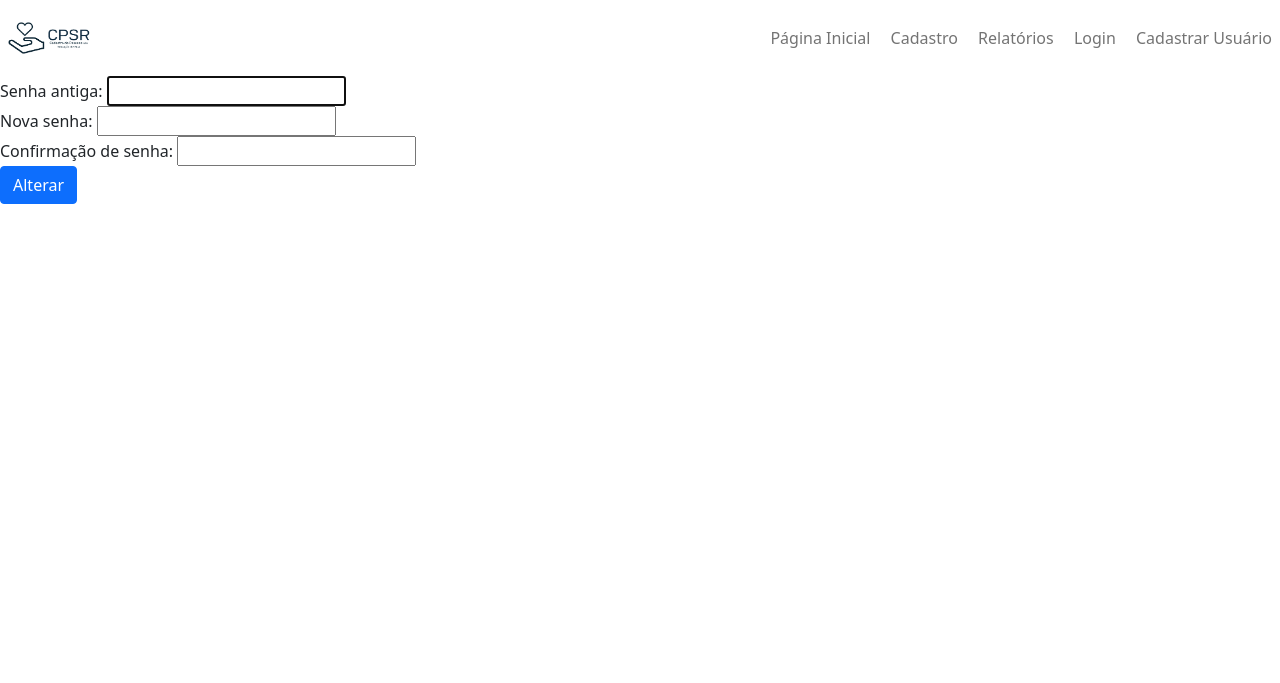
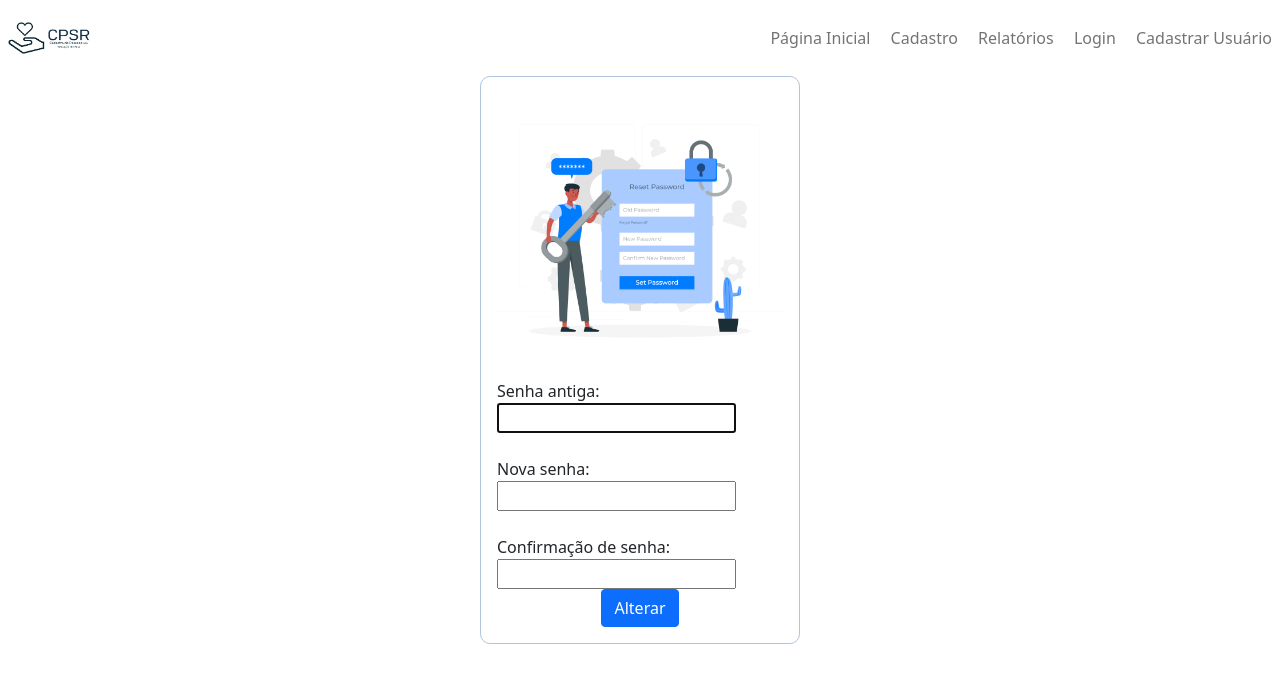
Before and after one commit to jonasdspereira/cpsrapp, a Django app: page /alterar_senha/ in a window 1280 px wide. Shown: the top 683 px of the page. Run offline with Django 4.2, Linux system fonts and the light colour scheme; some libraries are stand-ins or nearby versions.

Commit message:
fix/alterar senha e design do template

```diff
--- a/cpsrapp/cpsr/templates/alterar_senha.html
+++ b/cpsrapp/cpsr/templates/alterar_senha.html
@@ -1,35 +1,43 @@
 {% extends 'base.html' %}
+{% block content %}
+{% load static %}
 
-{% block content %}
 <head>
     <meta charset="UTF-8">
     <title>Alterar senha</title>
 </head>
+
 <body>
+    <div class="login-box">
 
         <form method="post">
+            <div class="col-8 col-sm-6 col-lg-3 col-xl-3 mx-auto m-auto login">
+                <div class="login-box">
+                    <img src="{% static '/img/alterar_senha.jpg' %}" class="img-fluid" alt="" />
             {% csrf_token %}
-
-    <div class="form-group">
+            <div class="form-group  ">
                 {{form_senha.old_password.errors}}
                 <label>Senha antiga: </label>
                 {{form_senha.old_password}}
             </div>
 
-    <div class="form-group">
+            <div class="form-group mt-4">
                 {{form_senha.new_password1.errors}}
                 <label>Nova senha: </label>
                 {{form_senha.new_password1}}
             </div>
 
-    <div class="form-group">
+            <div class="form-group mt-4">
                 {{form_senha.new_password2.errors}}
                 <label>Confirmação de senha: </label>
                 {{form_senha.new_password2}}
             </div>
 
-    <div class="form-group">
+            <div class="form-group text-center">
                 <input type="submit" value="Alterar" class="btn btn-primary">
             </div>
+            </div>
+        </div>
         </form>
+    </div>
     {% endblock %}
--- a/cpsrapp/cpsr/templates/base.html
+++ b/cpsrapp/cpsr/templates/base.html
@@ -7,6 +7,7 @@
   <meta http-equiv="X-UA-Compatible" content="IE=edge" />
   <meta name="viewport" content="width=device-width, initial-scale=1.0" />
   <title>CPSR - Cadastro de Pessoas em Situação de Rua</title>
+  <link rel="icon" type="image/png" href="{% static '/img/favicon.ico' %}"/>
   <link href="https://cdn.jsdelivr.net/npm/bootstrap@5.1.1/dist/css/bootstrap.min.css" rel="stylesheet"
     integrity="sha384-F3w7mX95PdgyTmZZMECAngseQB83DfGTowi0iMjiWaeVhAn4FJkqJByhZMI3AhiU" crossorigin="anonymous" />
   <link href="{% static '/css/base.css' %}" rel="stylesheet" />
--- a/cpsrapp/cpsr/templates/create.html
+++ b/cpsrapp/cpsr/templates/create.html
@@ -10,7 +10,7 @@
             {% endif %}
 
             {% csrf_token %}
-            <div class="login-box">
+            <div class="login-box text-center">
             <img src="{% static '/img/cadastro-usuario.jpg' %}" class="img-fluid" alt="" />
             <input class="form-control mt-4" type="text" name="name" id="name" placeholder="Nome">
             <input class="form-control mt-4" type="text" name="user" id="name" placeholder="Nome do Usuário">
--- a/cpsrapp/cpsr/templates/painel.html
+++ b/cpsrapp/cpsr/templates/painel.html
@@ -11,12 +11,12 @@
             {% endif %}
 
             {% csrf_token %}
-            <div class="login-box">
+            <div class="login-box text-center">
             <img src="{% static '/img/login.jpg' %}" class="img-fluid" alt="" />
             <input class="form-control mt-4" type="text" name="user" id="name" placeholder="Nome do Usuário">
             <input class="form-control mt-4" type="password" name="password" id="password" placeholder="Senha">
-            <input class="btn btn-dark mt-4" type="submit" value="Entrar">
-            <div style="display: flex">
+            <input class="btn btn-dark mt-4 " type="submit" value="Entrar">
+            <div style="display: flex text-center">
             <a class="btn btn-light" href="/create/">Primeiro acesso</a>&nbsp;
             <a class="btn btn-light" href="/alterar_senha/">Esqueci a senha</a>
             </div>
--- a/cpsrapp/cpsr/views.py
+++ b/cpsrapp/cpsr/views.py
@@ -63,12 +63,15 @@ def mlogout(request):
   ##Trocando a senha. Amém 3x
   ##quebrado. funcional mas sem exibição da html
 def alterar_senha(request):
+    data = {}
     if request.method == "POST":
         form_senha = PasswordChangeForm(request.user, request.POST)
         if form_senha.is_valid():
             user = form_senha.save()
             update_session_auth_hash(request, user)
-            return redirect('painel')
+            data['msg'] = 'Senha alterada com Sucesso'
+            data['class'] = 'alert-sucess'
+            return render(request, 'painel.html', data)
     else:
         form_senha = PasswordChangeForm(request.user)
     return render(request, 'alterar_senha.html', {'form_senha': form_senha})
```
Also changed, not shown: cpsrapp/cpsr/static/img/alterar_senha.jpg (added), cpsrapp/db.sqlite3. Lines whose indentation alone changed are shown as unchanged.
